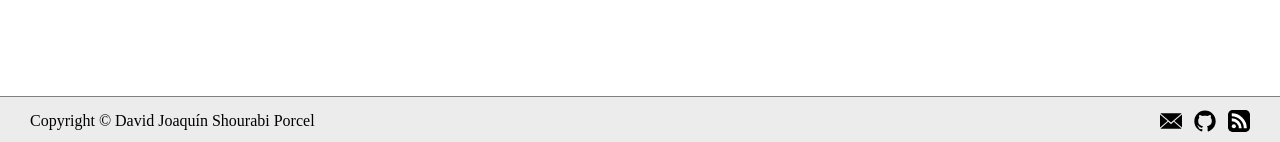
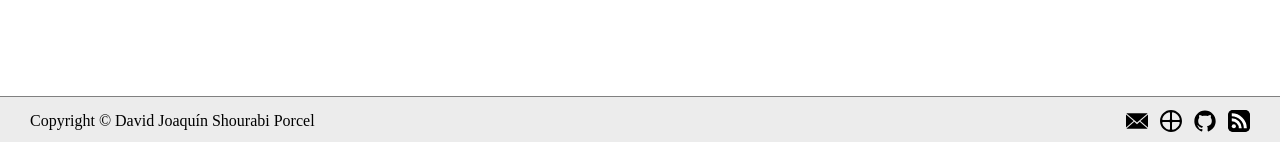
Before and after one commit to kalrish/flaschenpost, a Jekyll site: the page built from index.html, in a window 1280 px wide. Shown: the part 755-897 px from the top of the page. Built offline with Jekyll 4.4.1, drawn with Linux system fonts in a browser that asks for light colours.

Commit message:
Link to my blog in the footer

```diff
--- a/_layouts/base.html
+++ b/_layouts/base.html
@@ -31,6 +31,7 @@ layout: compress
 			<small id="copyright-disclaimer">Copyright &copy; <a rel="author" href="/{% if page.lang %}{{ page.lang }}/home{% endif %}">{{ site.author }}</a></small>
 			<nav id="site-footer-right">
 				<a class="site-footer-icon-link" href="mailto:{{ site.email }}">{% include embed/svg.html name="mail" class="site-footer-icon" %}</a>
+				<a class="site-footer-icon-link" href="/blog/">{% include embed/svg.html name="blog" id="site-footer-icon-blog" class="site-footer-icon" %}</a>
 				<a class="site-footer-icon-link" rel="external" href="https://github.com/kalrish/flaschenpost">{% include embed/svg.html name="github" class="site-footer-icon" %}</a>
 				<a class="site-footer-icon-link" rel="alternate" type="application/atom+xml" href="{{ "/feed.xml" | absolute_url }}">{% include embed/svg.html name="feed" class="site-footer-icon" %}</a>
 			</nav>
--- a/_sass/base/screen.scss
+++ b/_sass/base/screen.scss
@@ -88,4 +88,12 @@
 		vertical-align: middle;
 		width: auto;
 	}
+
+	#site-footer-icon-blog {
+		transition: transform 0.75s ease;
+
+		&:hover {
+			transform: rotate(90deg);
+		}
+	}
 }
```
Also changed, not shown: TODO.md (+1 -1 lines), _includes/svg/blog.svg (added).
